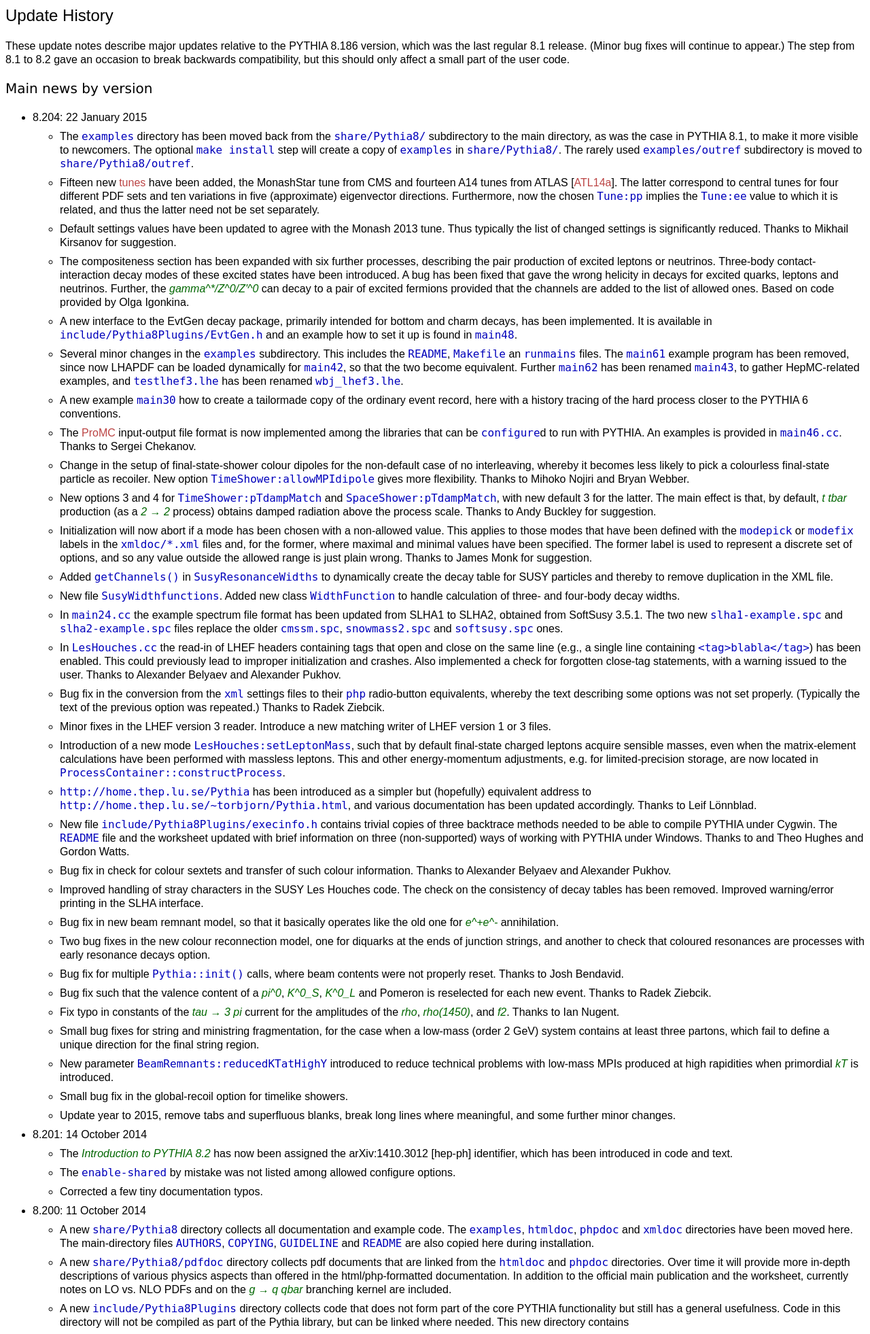
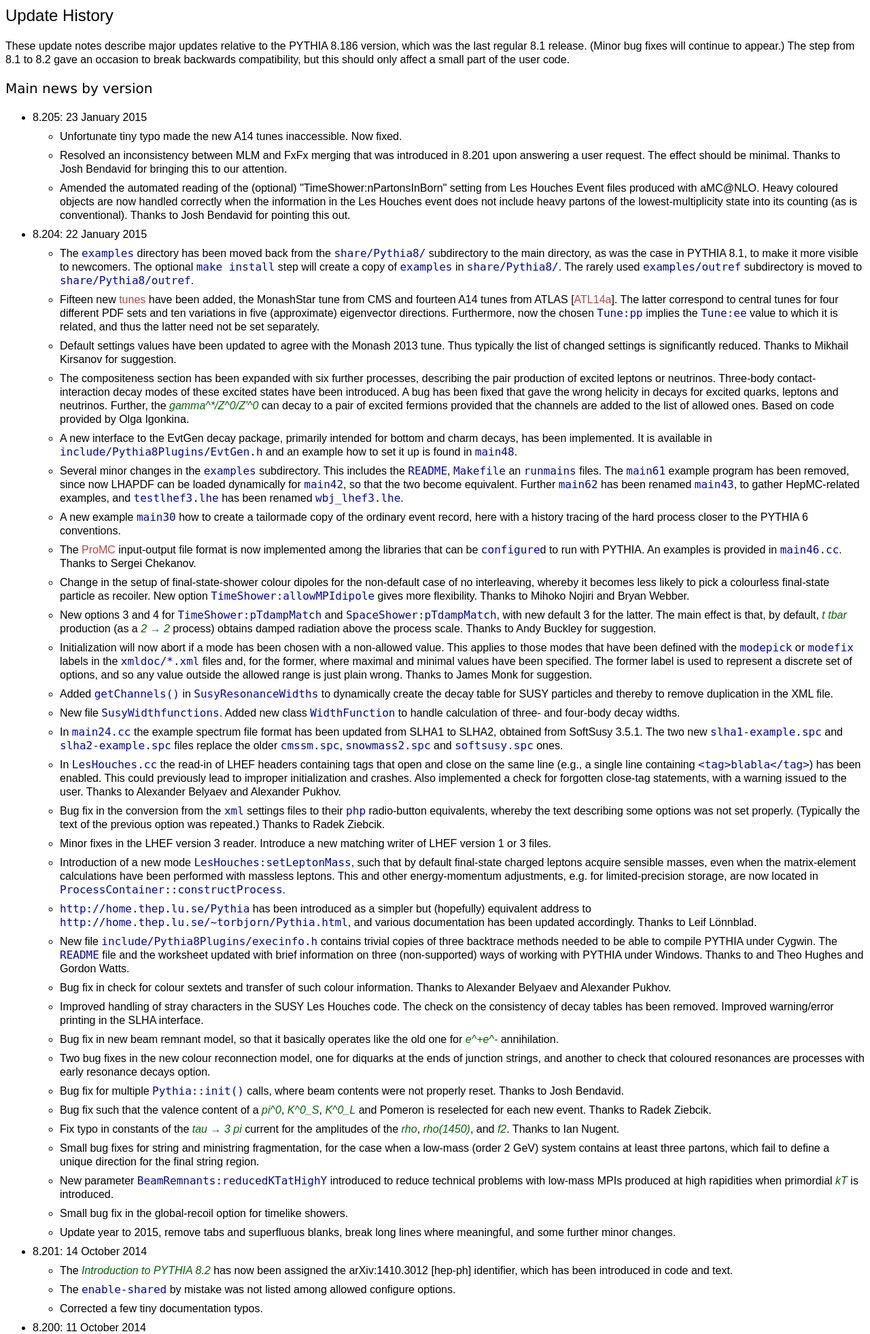
Before and after one commit to bellenot/Pythia8, a PHP site: page /UpdateHistory.php?filepath=1 in a window 1280 px wide. Shown: the top 1962 px of the page at 68% size. Run offline with PHP 8.4, Linux system fonts and the light colour scheme; data that the repository does not hold is empty.

Commit message:
Release 8.205 of Pythia.

```diff
--- a/share/Pythia8/htmldoc/Version.html
+++ b/share/Pythia8/htmldoc/Version.html
@@ -13,12 +13,12 @@
 form part of the standard databases and be queried accordingly.
 
 <p/><code>parm&nbsp; </code><strong> Pythia:versionNumber &nbsp;</strong>
- (<code>default = <strong>8.204</strong></code>)<br/>
+ (<code>default = <strong>8.205</strong></code>)<br/>
 Version and subversion number, with three significant decimals.
 
 
 <p/><code>mode&nbsp; </code><strong> Pythia:versionDate &nbsp;</strong>
- (<code>default = <strong>20150122</strong></code>)<br/>
+ (<code>default = <strong>20150123</strong></code>)<br/>
 Last date of change of current (sub)version, in format yyyymmdd.
 
 
--- a/share/Pythia8/phpdoc/UpdateHistory.php
+++ b/share/Pythia8/phpdoc/UpdateHistory.php
@@ -38,6 +38,27 @@
 <h3>Main news by version</h3>
 
 <ul>
+
+<li>8.205: 23 January 2015
+<ul>
+
+<li>Unfortunate tiny typo made the new A14 tunes inaccessible.
+Now fixed.</li>
+
+<li>Resolved an inconsistency between MLM and FxFx merging that was
+introduced in 8.201 upon answering a user request. The effect should
+be minimal. Thanks to Josh Bendavid for bringing this to our attention.
+</li>
+
+<li>Amended the automated reading of the (optional)
+"TimeShower:nPartonsInBorn" setting from Les Houches Event files
+produced with aMC@NLO. Heavy coloured objects are now handled correctly
+when the information in the Les Houches event does not include heavy
+partons of the lowest-multiplicity state into its counting (as is
+conventional). Thanks to Josh Bendavid for pointing this out.</li>
+
+</ul>
+</li>
 
 <li>8.204: 22 January 2015
 <ul>
--- a/share/Pythia8/phpdoc/Version.php
+++ b/share/Pythia8/phpdoc/Version.php
@@ -34,12 +34,12 @@
 form part of the standard databases and be queried accordingly.
 
 <p/><code>parm&nbsp; </code><strong> Pythia:versionNumber &nbsp;</strong>
- (<code>default = <strong>8.204</strong></code>)<br/>
+ (<code>default = <strong>8.205</strong></code>)<br/>
 Version and subversion number, with three significant decimals.
 
 
 <p/><code>mode&nbsp; </code><strong> Pythia:versionDate &nbsp;</strong>
- (<code>default = <strong>20150122</strong></code>)<br/>
+ (<code>default = <strong>20150123</strong></code>)<br/>
 Last date of change of current (sub)version, in format yyyymmdd.
 
 
--- a/share/Pythia8/xmldoc/Version.xml
+++ b/share/Pythia8/xmldoc/Version.xml
@@ -6,11 +6,11 @@
 but appear here for documentation purposes, and so that they can
 form part of the standard databases and be queried accordingly.
 
-<parmfix name="Pythia:versionNumber" default="8.204">
+<parmfix name="Pythia:versionNumber" default="8.205">
 Version and subversion number, with three significant decimals.
 </parmfix>
 
-<modefix name="Pythia:versionDate" default="20150122">
+<modefix name="Pythia:versionDate" default="20150123">
 Last date of change of current (sub)version, in format yyyymmdd.
 </modefix>
 
```
Also changed, not shown: share/Pythia8/htmldoc/UpdateHistory.html (+21 -0 lines), share/Pythia8/xmldoc/UpdateHistory.xml (+21 -0 lines), 4 other files.
